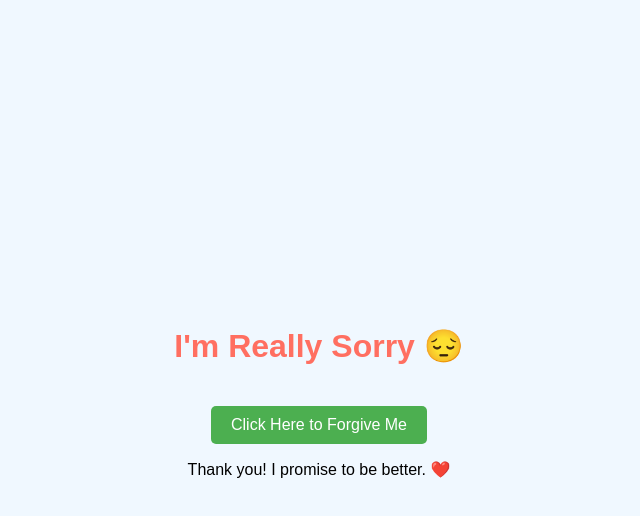
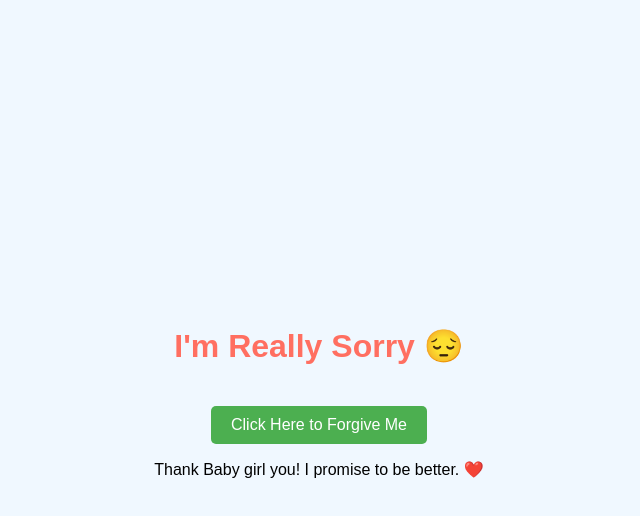
Before and after one commit to tasinobi123/website, a plain HTML site: page index.html in a window 1280 px wide. Both pictures are taken after a click on the button "Click Here to Forgive Me". Shown: the whole page, without its empty margins (321-961 px from the left). Drawn offline with Linux system fonts and the light colour scheme.

Commit message:
Update index.html

```diff
--- a/index.html
+++ b/index.html
@@ -39,7 +39,7 @@
     <p id="message">Will you forgive me?</p>
     <script>
         function changeMessage() {
-            document.getElementById('message').textContent = "Thank you! I promise to be better. ❤️";
+            document.getElementById('message').textContent = "Thank Baby girl you! I promise to be better. ❤️";
         }
     </script>
 </body>
```
